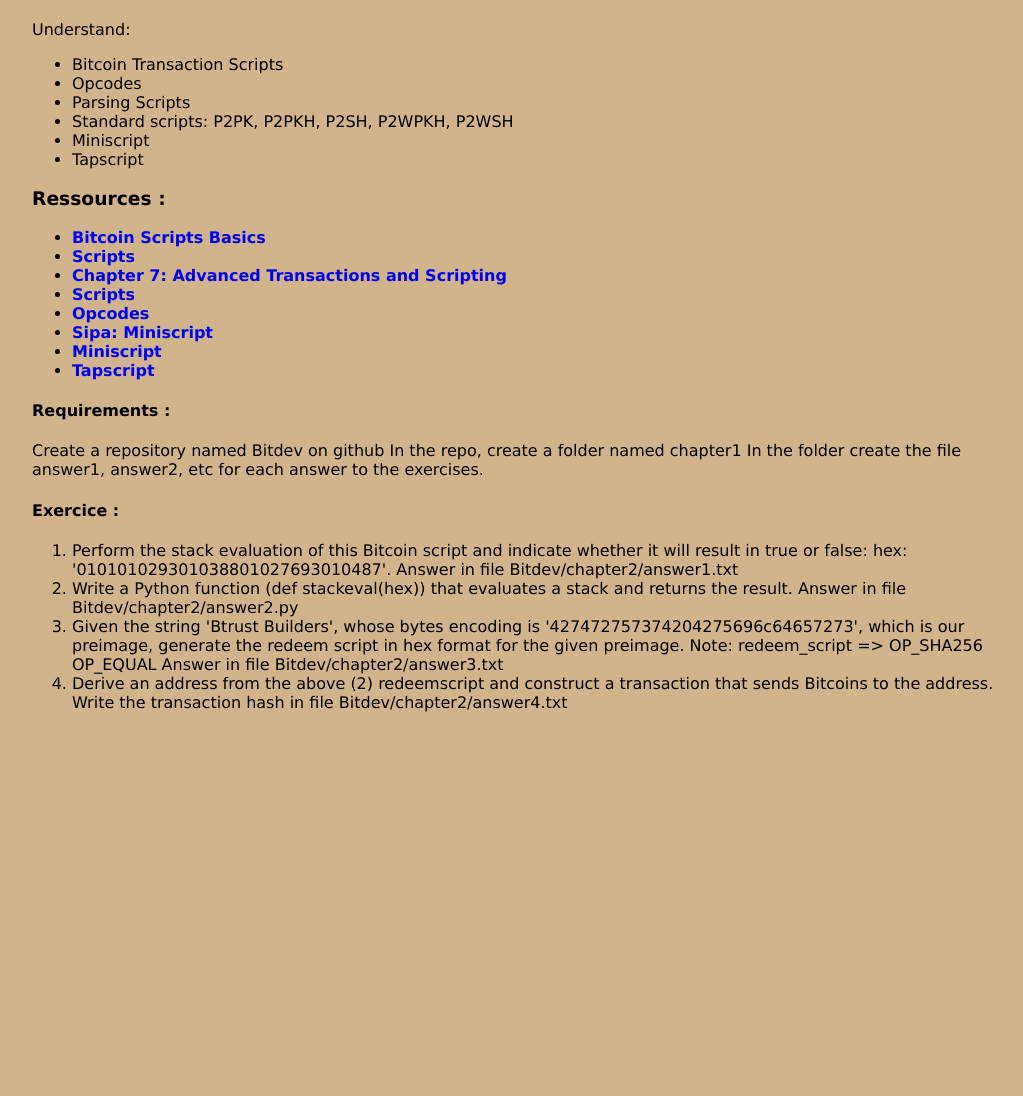
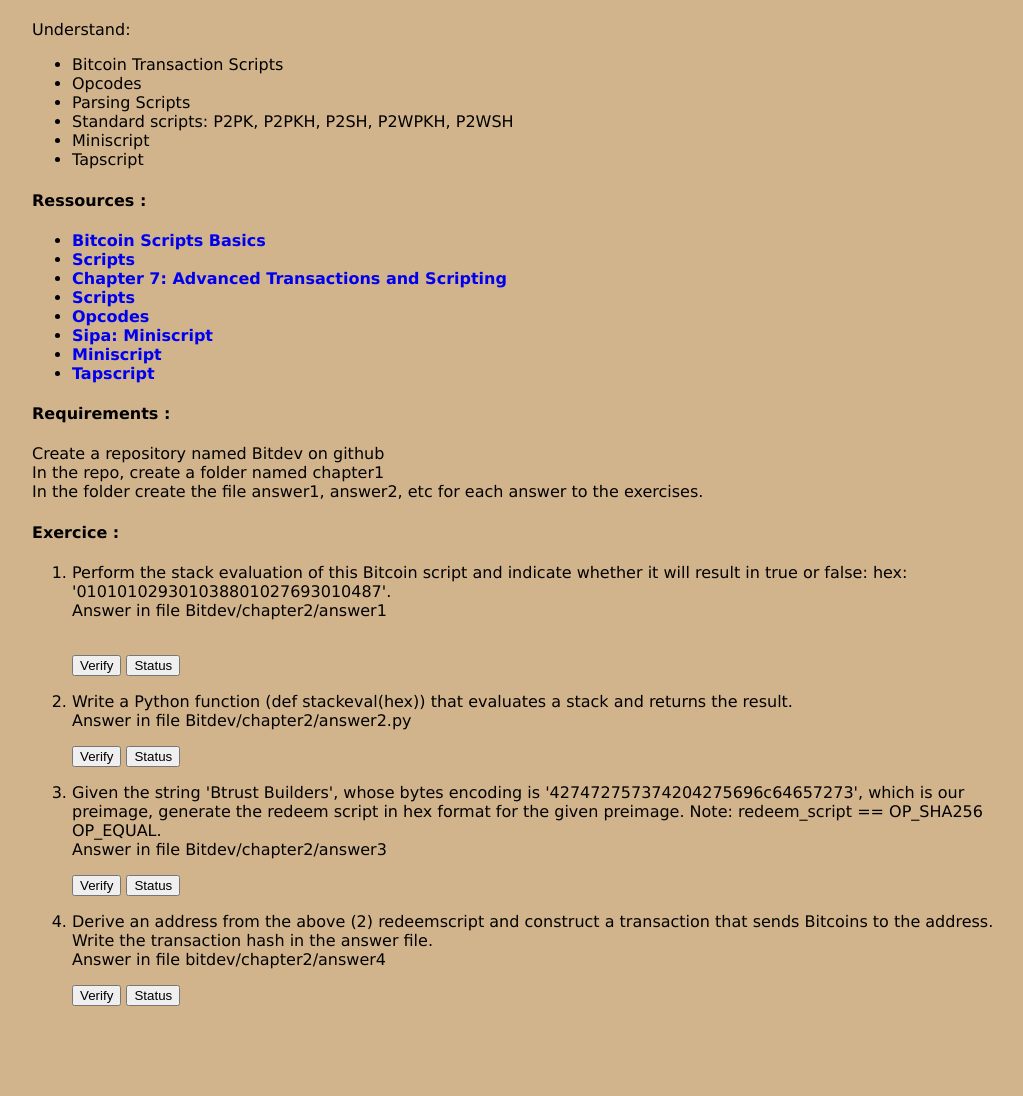
Before and after one commit to AlphonseMehounme/Bitcoin-Engineering-School, a Flask app: page /login_besd_c2_l in a window 1280 px wide. Shown: the part 204-1300 px from the top of the page, without its empty margins (106-1129 px from the left). Before the commit the page ends 916 px from the top, so only its background shows below. Run offline with Flask 3, Linux system fonts and the light colour scheme; some libraries are stand-ins or nearby versions.

Commit message:
Update bitdev chapter 2

```diff
--- a/api/v1/static/js/script.js
+++ b/api/v1/static/js/script.js
@@ -79,7 +79,7 @@ document.addEventListener('DOMContentLoaded', function() {
 		}
 	    },
 	    error: function(xhr, status, error) {
-		    console.error(`Error fetching file: ${xhr.status} ${xhr.statusText}`);
+		console.error(`Error fetching file: ${xhr.status} ${xhr.statusText}`);
 	    }
 	});
     });
--- a/api/v1/templates/besd_c2.html
+++ b/api/v1/templates/besd_c2.html
@@ -12,7 +12,7 @@
     <li>Miniscript</li>
     <li>Tapscript</li>
 </ul>
-<h3>Ressources : </h3>
+<h4>Ressources : </h4>
 <ul>
     <li><a href="https://github.com/chaincodelabs/bitcoin-tx-tutorial/blob/main/appendix/bitcoin-script.ipynb">Bitcoin Scripts Basics</a></li>
     <li><a href="https://github.com/jimmysong/programmingbitcoin/blob/master/ch06.asciidoc#script">Scripts</a></li>
@@ -24,34 +24,36 @@
     <li><a href="https://bitcoinops.org/en/topics/tapscript/">Tapscript</a></li>
 </ul>
 <h4>Requirements : </h4>
-<p>Create a repository named Bitdev on github
-    In the repo, create a folder named chapter1
-    In the folder create the file answer1, answer2, etc for each answer to the exercises.
+<p>
+Create a repository named Bitdev on github<br>
+In the repo, create a folder named chapter1<br>
+In the folder create the file answer1, answer2, etc for each answer to the exercises.
 </p>
-<h4>
-    Exercice :
-</h4>
-
+<h4>Exercice : </h4>
 <ol>
     <li>
-        Perform the stack evaluation of this Bitcoin script and indicate whether it will result in true or false: hex: '010101029301038801027693010487'.
-        Answer in file Bitdev/chapter2/answer1.txt
+	    <p>Perform the stack evaluation of this Bitcoin script and indicate whether it will result in true or false: hex: '010101029301038801027693010487'.<br>
+	    Answer in file Bitdev/chapter2/answer1</p><br>
+	    <button id="verify121">Verify</button>
+	    <button id="status121">Status</button>
     </li>
     <li>
-
-        Write a Python function (def stackeval(hex)) that evaluates a stack and returns the result. Answer in file Bitdev/chapter2/answer2.py
-
+	    <p>Write a Python function (def stackeval(hex)) that evaluates a stack and returns the result.<br>
+	    Answer in file Bitdev/chapter2/answer2.py</p>
+	    <button id="verify122">Verify</button>
+            <button id="status122">Status</button>
     </li>
     <li>
-
-        Given the string 'Btrust Builders', whose bytes encoding is '427472757374204275696c64657273', which is our preimage, generate the redeem script in hex format for the given preimage. Note: redeem_script => OP_SHA256 <lock_hex> OP_EQUAL
-            Answer in file Bitdev/chapter2/answer3.txt
-
+	    <p>Given the string 'Btrust Builders', whose bytes encoding is '427472757374204275696c64657273', which is our preimage, generate the redeem script in hex format for the given preimage. Note: redeem_script == OP_SHA256 <lock_hex> OP_EQUAL.<br>
+	    Answer in file Bitdev/chapter2/answer3</p>
+	    <button id="verify123">Verify</button>
+            <button id="status123">Status</button>
     </li>
     <li>
-
-        Derive an address from the above (2) redeemscript and construct a transaction that sends Bitcoins to the address. Write the transaction hash in file Bitdev/chapter2/answer4.txt
-
+	    <p>Derive an address from the above (2) redeemscript and construct a transaction that sends Bitcoins to the address. Write the transaction hash in the answer file.<br>
+	    Answer in file bitdev/chapter2/answer4</p>
+	    <button id="verify124">Verify</button>
+            <button id="status124">Status</button>
     </li>
 </ol>
 {% endblock %}
```
Also changed, not shown: api/v1/templates/besd.html (+7 -7 lines).
